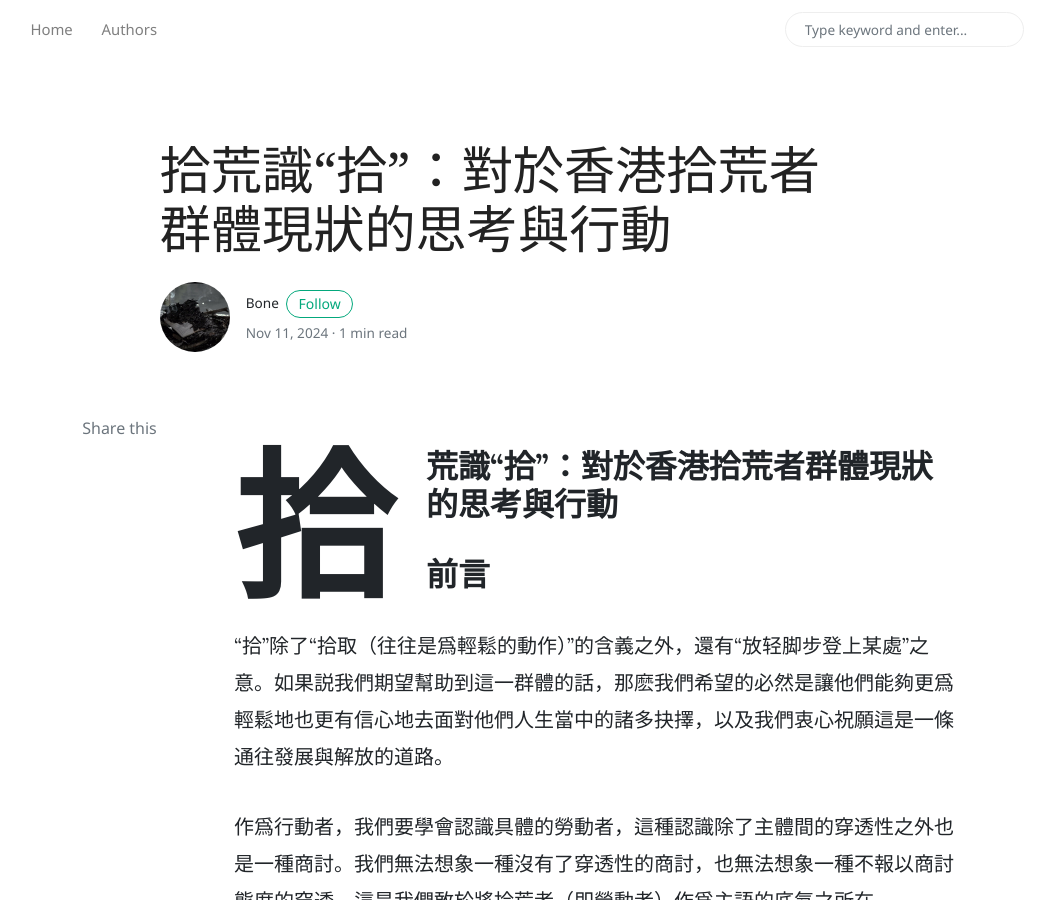
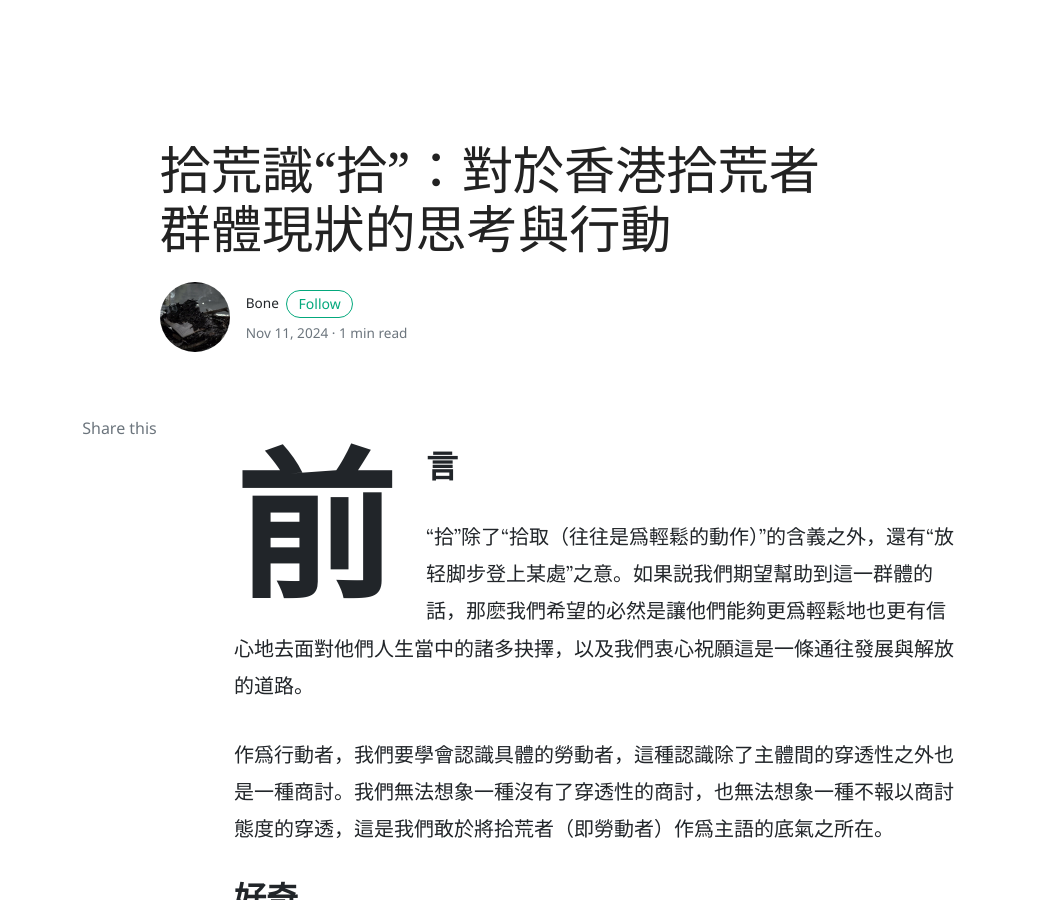
Before and after one commit to mediation-magazine/mediation-magazine.github.io, a Jekyll site: the page built from docs/_posts/2024-11-11-.拾荒識“拾”：對於香港拾荒者群體現狀的思考與行動.md, in a window 1280 px wide and 900 px high. Shown: the whole window, without its empty margins (136-1191 px from the left). Built offline with Jekyll 4.4.1, drawn with Linux system fonts in a browser that asks for light colours; nearby versions of some CDN libraries; comment, search, counter and statistics services are not loaded.

Commit message:
Update 2024-11-11-.拾荒識“拾”：對於香港拾荒者群體現狀的思考與行動.md

```diff
--- a/docs/_posts/2024-11-11-.拾荒識“拾”：對於香港拾荒者群體現狀的思考與行動.md
+++ b/docs/_posts/2024-11-11-.拾荒識“拾”：對於香港拾荒者群體現狀的思考與行動.md
@@ -4,8 +4,6 @@ title: "拾荒識“拾”：對於香港拾荒者群體現狀的思考與行動
 author: bone
 date: 2024-11-11 22:35:00 +0800
 ---
-拾荒識“拾”：對於香港拾荒者群體現狀的思考與行動
---------
 
 ## 前言
 
```
